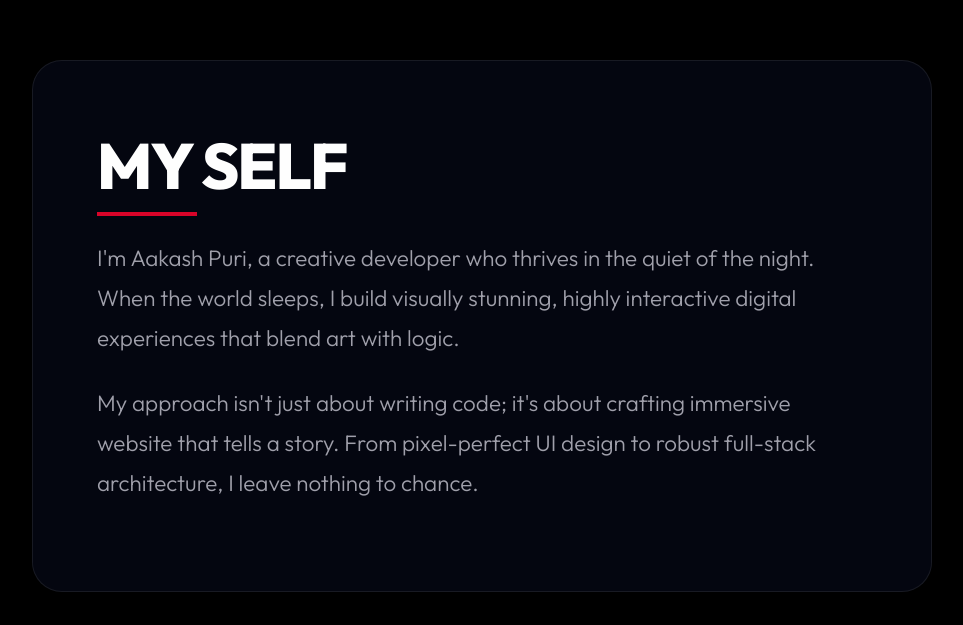
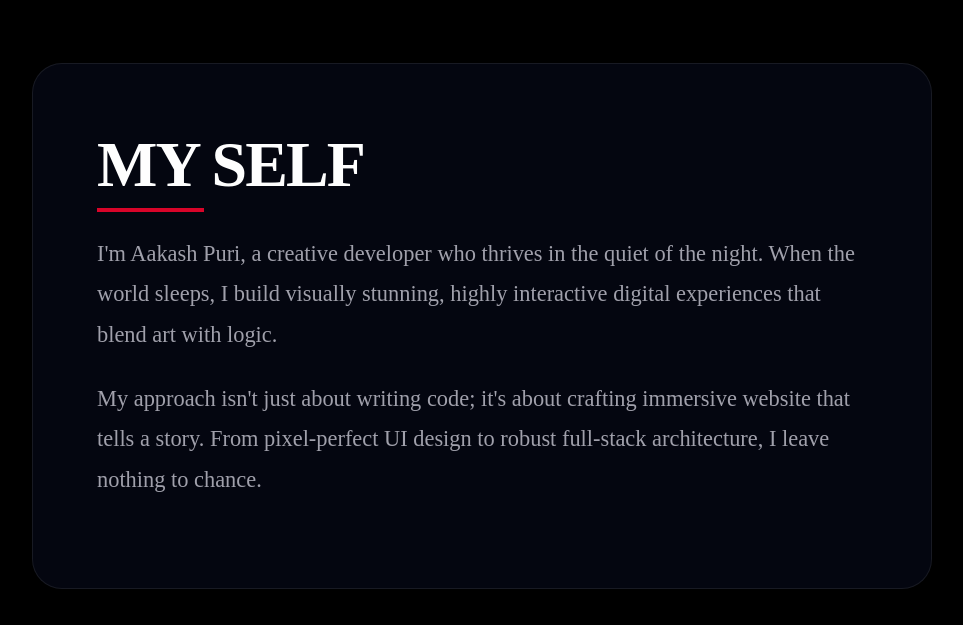
Before and after one commit to aakashpuree/Portfolio, a React (Vite) app: page / in a window 1280 px wide. Shown: the part 1114-1739 px from the top of the page, without its empty margins (158-1121 px from the left). Built offline with nearby package versions, Linux system fonts and the light colour scheme.

Commit message:
update the text font style

```diff
--- a/src/index.css
+++ b/src/index.css
@@ -7,7 +7,8 @@
   --text-dim: #a0a0ab;
   --glass-bg: rgba(10, 17, 40, 0.4);
   --glass-border: rgba(255, 255, 255, 0.08);
-
+  --font-heading: 'Anthropic', sans-serif;
+  --font-body: 'Anthropic', serif;
   /* Will be updated by JS from 0 to 1 */
   --scroll-progress: 0;
 }
@@ -19,7 +20,6 @@
 }
 
 body {
-  font-family: 'Outfit', sans-serif;
   color: var(--text-white);
   overflow-x: hidden;
   -webkit-font-smoothing: antialiased;
```
